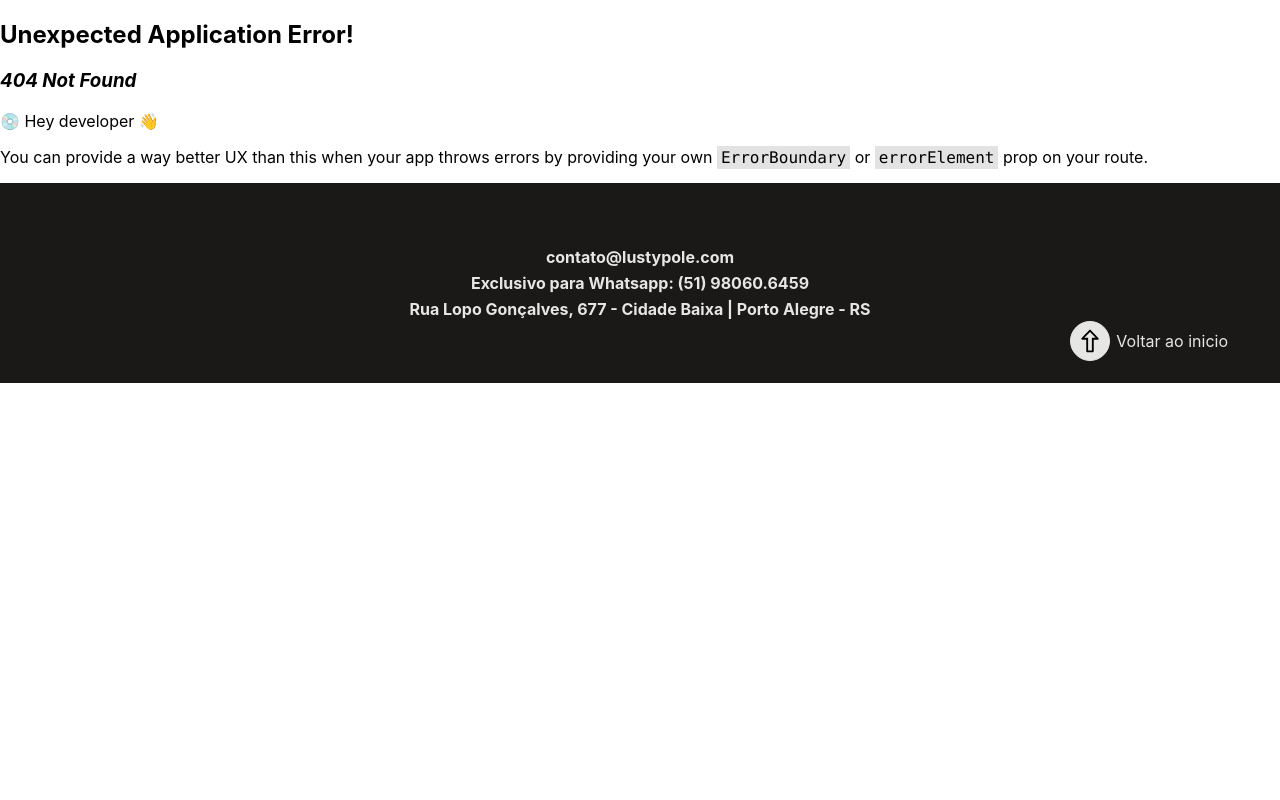
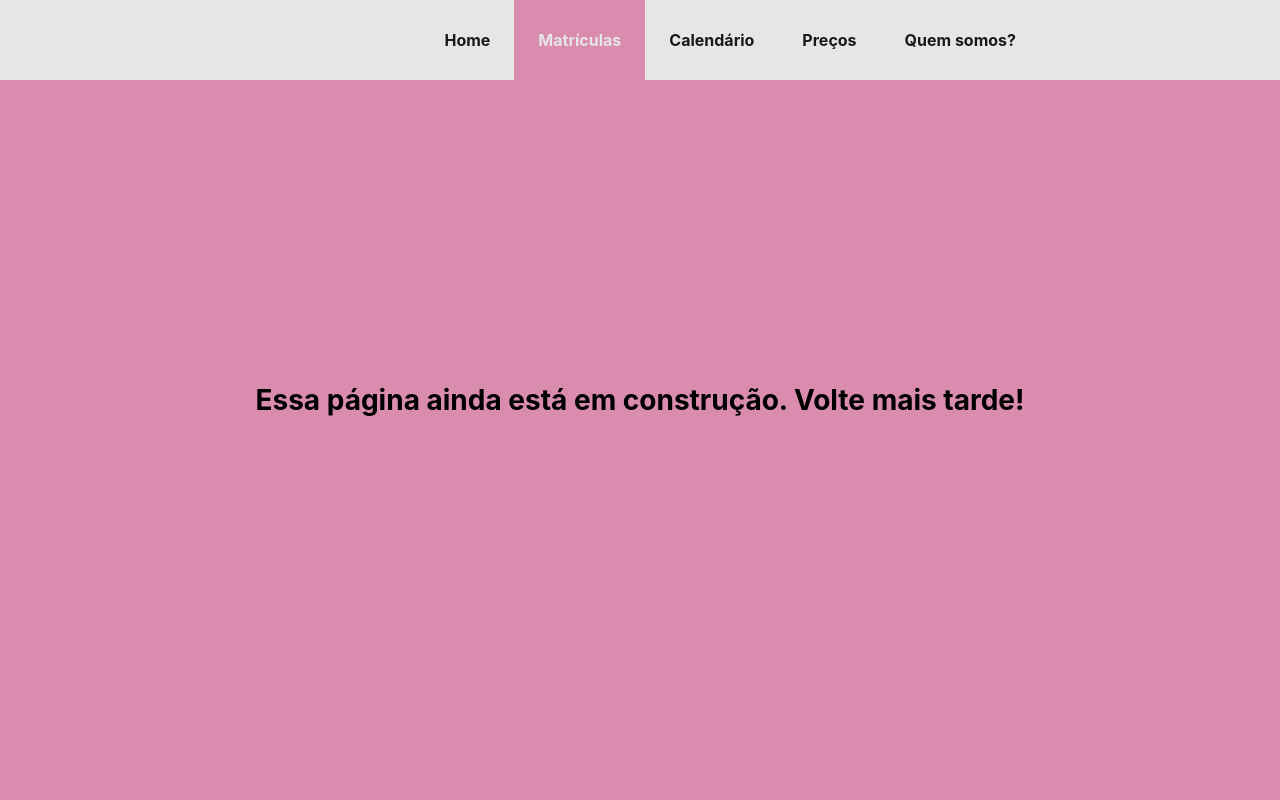
Before and after one commit to BlueishCupcake/LustyPole, a React (Create React App) app: page /matriculas in a window 1280 px wide. Before the commit this address had no page. Shown: the top 800 px of the page. Built offline with nearby package versions, Linux system fonts and the light colour scheme.

Commit message:
Adding place holder for register page

```diff
--- /dev/null
+++ b/src/pages/register/index.tsx
@@ -0,0 +1,16 @@
+import { Header } from "components/header";
+
+import * as S from "./style";
+
+export const Register: React.FC = () => {
+  return (
+    <>
+      <Header />
+      <S.RegisterBody>
+        <S.RegisterTitle>
+          Essa página ainda está em construção. Volte mais tarde!
+        </S.RegisterTitle>
+      </S.RegisterBody>
+    </>
+  );
+};
--- /dev/null
+++ b/src/pages/register/style.ts
@@ -0,0 +1,14 @@
+import styled from "styled-components";
+
+export const RegisterBody = styled.div`
+  height: 100vh;
+  background-color: var(--pink);
+  display: flex;
+  place-content: center;
+  place-items: center;
+`;
+
+export const RegisterTitle = styled.span`
+  font-size: 28px;
+  font-weight: bold;
+`;
```
Also changed, not shown: src/pages/routes.tsx (+6 -1 lines).
